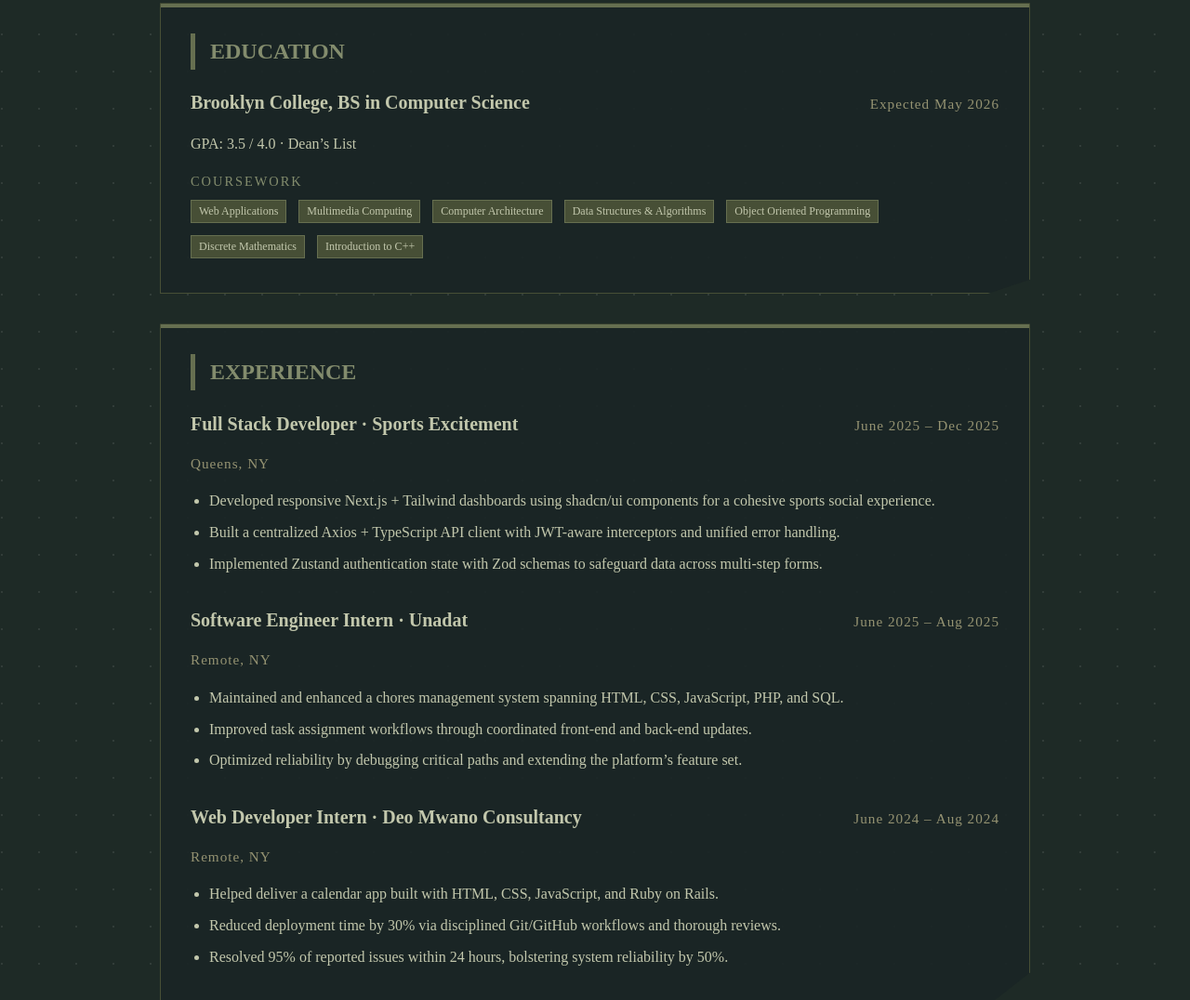
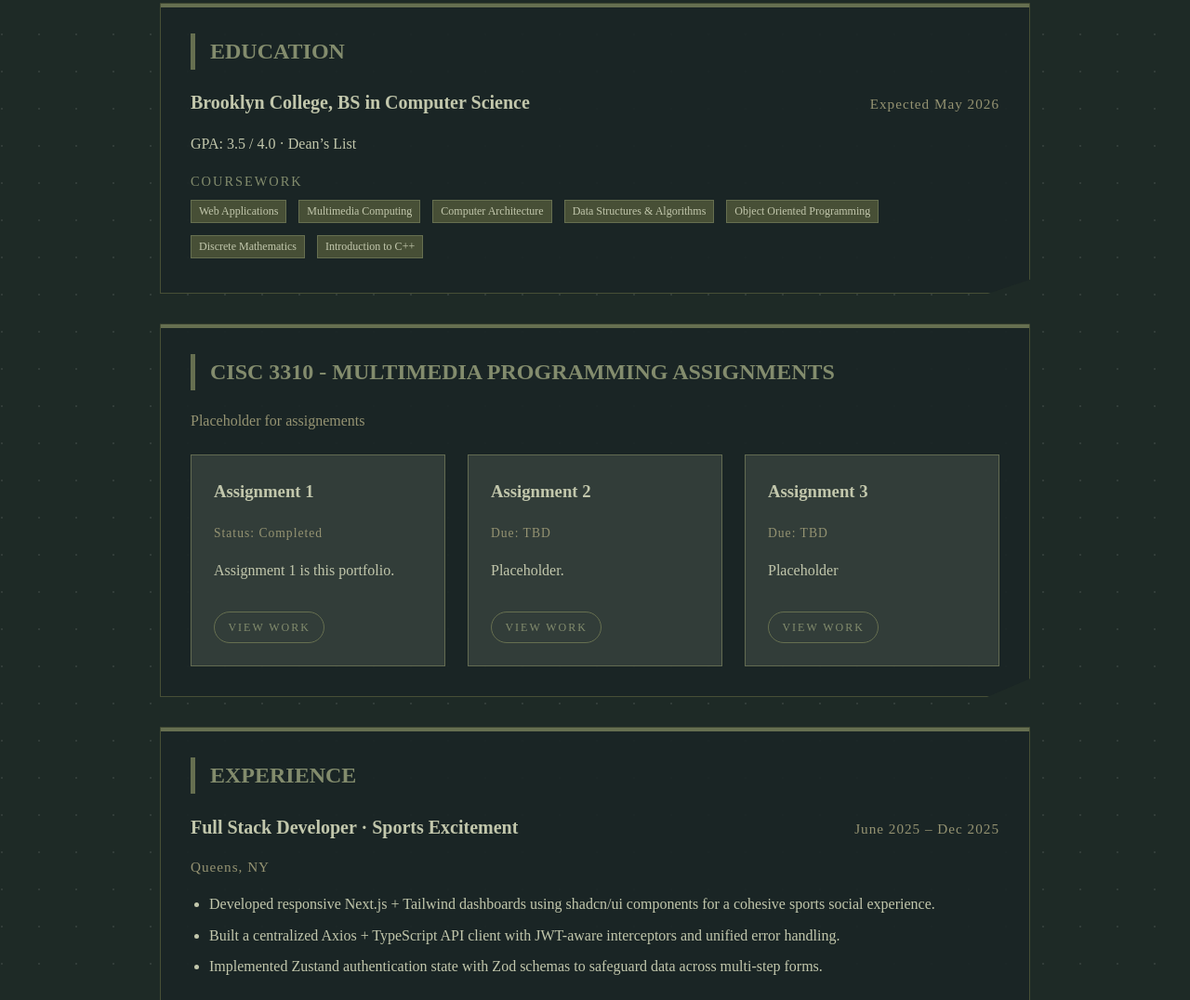
Before and after one commit to LJebry/JERRY-CLASS-PORTFOLIO, a plain HTML site: page index.html in a window 1280 px wide. Shown: the part 285-1361 px from the top of the page at 93% size. Drawn offline with Linux system fonts and the light colour scheme; a web font is replaced by a local one.

Commit message:
Add assignments section and VS Code settings

```diff
--- a/index.html
+++ b/index.html
@@ -16,9 +16,8 @@
         <div class="contact-links">
             <a href="mailto:jerryrobayo1130@gmail.com">jerryrobayo1130@gmail.com</a>
             <a href="tel:19293088261">(929)-308-8261</a>
-            <a href="#portfolio" aria-label="Portfolio section">Portfolio</a>
-            <a href="#" target="_blank" rel="noopener">LinkedIn</a>
-            <a href="#" target="_blank" rel="noopener">GitHub</a>
+            <a href="https://www.linkedin.com/in/jerry-robayo" target="_blank" rel="noopener">LinkedIn</a>
+            <a href="https://github.com/LJebry" target="_blank" rel="noopener">GitHub</a>
         </div>
     </header>
 
@@ -41,6 +40,31 @@
                     <span class="tag">Discrete Mathematics</span>
                     <span class="tag">Introduction to C++</span>
                 </div>
+            </div>
+        </section>
+
+        <section id="assignments">
+            <h2>CISC 3310 - Multimedia Programming Assignments</h2>
+            <p class="section-intro">Placeholder for assignements</p>
+            <div class="grid assignment-grid">
+                <article class="card assignment-card">
+                    <h3>Assignment 1</h3>
+                    <p class="assignment-date">Status: Completed</p>
+                    <p>Assignment 1 is this portfolio.</p>
+                    <a class="assignment-link" href="#" target="_blank" rel="noopener">View Work</a>
+                </article>
+                <article class="card assignment-card">
+                    <h3>Assignment 2</h3>
+                    <p class="assignment-date">Due: TBD</p>
+                    <p>Placeholder.</p>
+                    <a class="assignment-link" href="#" target="_blank" rel="noopener">View Work</a>
+                </article>
+                <article class="card assignment-card">
+                    <h3>Assignment 3</h3>
+                    <p class="assignment-date">Due: TBD</p>
+                    <p>Placeholder</p>
+                    <a class="assignment-link" href="#" target="_blank" rel="noopener">View Work</a>
+                </article>
             </div>
         </section>
 
--- a/style.css
+++ b/style.css
@@ -126,6 +126,11 @@ h2 {
     margin-top: 0;
 }
 
+.section-intro {
+    margin: 0.5rem 0 1.5rem;
+    color: var(--palm-leaf);
+}
+
 section ul {
     margin: 0.75rem 0 0;
     padding-left: 1.25rem;
@@ -190,6 +195,32 @@ section li {
 .card:hover {
     transform: translateY(-5px);
     border-color: var(--dusty-olive-2);
+}
+
+.assignment-grid {
+    grid-template-columns: repeat(auto-fit, minmax(250px, 1fr));
+}
+
+.assignment-card h3 {
+    margin-top: 0;
+}
+
+.assignment-date {
+    font-size: 0.85rem;
+    color: var(--palm-leaf);
+    letter-spacing: 1px;
+    margin: 0.25rem 0 1rem;
+}
+
+.assignment-link {
+    display: inline-block;
+    margin-top: 1rem;
+    padding: 0.4rem 0.9rem;
+    border: 1px solid var(--dusty-olive);
+    border-radius: 999px;
+    text-transform: uppercase;
+    font-size: 0.75rem;
+    letter-spacing: 2px;
 }
 
 .project-card .item-header h3 {
```
